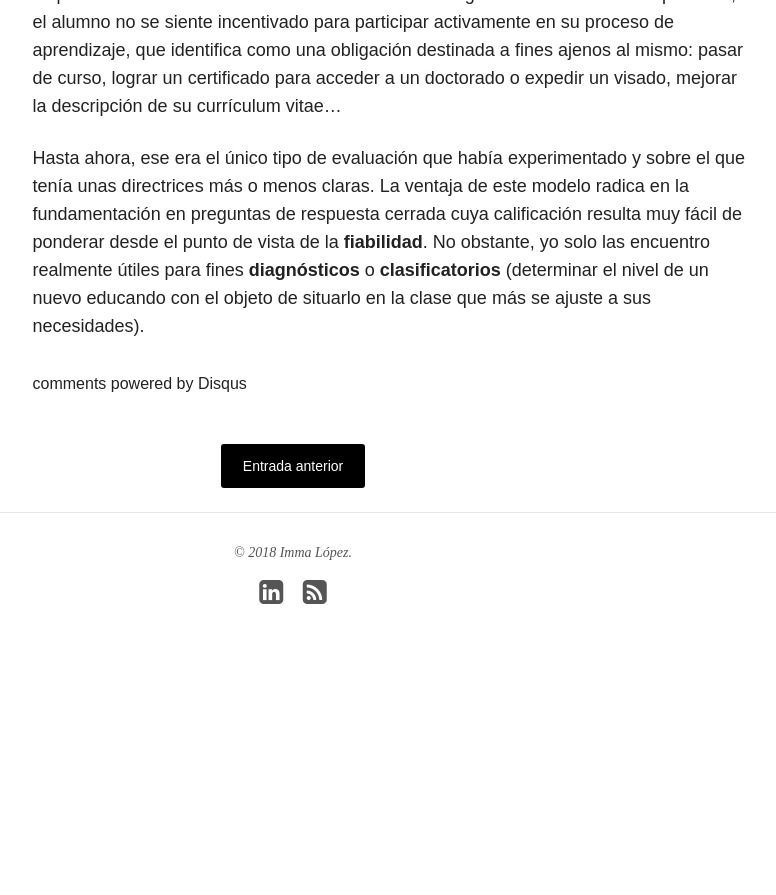
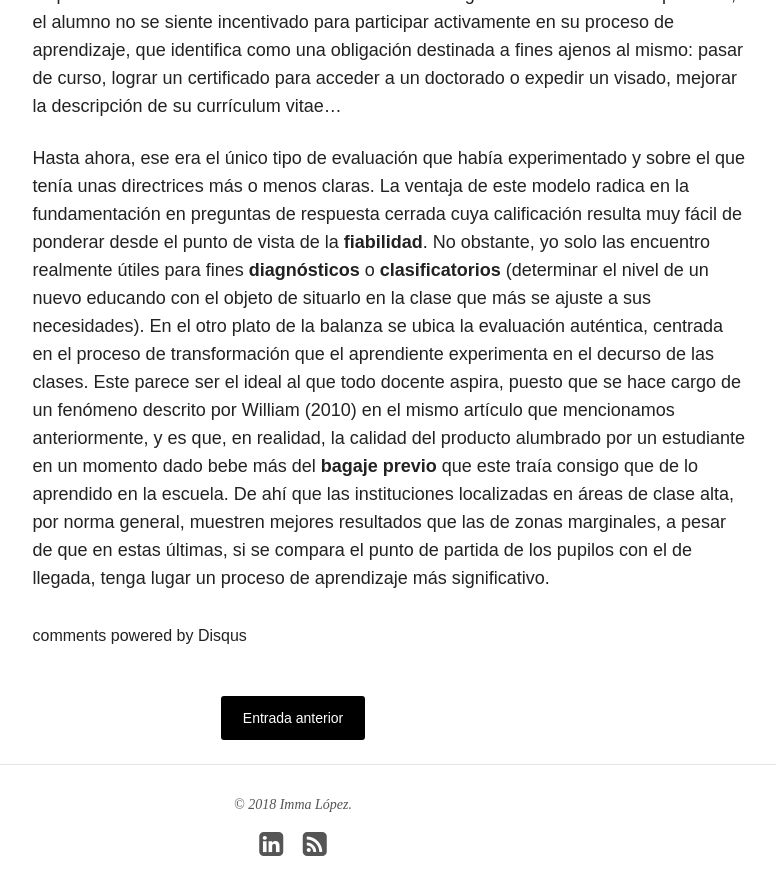
Before and after one commit to immalopez/immalopez.github.io, a Jekyll site: the page built from _posts/blog/2018-01-28-evaluacion-antes-y-despues.md, in a window 1280 px wide and 900 px high, scrolled down 3364 px. Shown: the top 895 px of the window, without its empty margins (347-1123 px from the left). Built offline with Jekyll 4.4.1, drawn with Linux system fonts in a browser that asks for light colours; nearby versions of some CDN libraries; comment, search, counter and statistics services are not loaded; before the commit the page ends 4068 px from its top, so only the background shows below that.

Commit message:
Update 2018-01-28-evaluacion-antes-y-despues.md

```diff
--- a/_posts/blog/2018-01-28-evaluacion-antes-y-despues.md
+++ b/_posts/blog/2018-01-28-evaluacion-antes-y-despues.md
@@ -82,4 +82,4 @@ El campo de la evaluación, como tantos otros, tiene su propia _[Querelle des An
 
 Como puede intuirse a partir de una lectura superficial de las doce características aquí descritas para cada modo de evaluación, la sumativa, centrada en el **producto** de un momento determinado (el de la prueba), es la que impera en la enseñanza reglada de este país. Incluso en los casos en los que se intenta suavizar y acercar a la auténtica, distribuyendo el peso de la nota final no en uno sino en dos o tres exámenes, lo que se consigue es lo que Dylan William, en «_What assessment can-and cannot-do_» (2010), denomina «_**banking system**_»: la acumulación de puntajes desligados entre sí que no conforman un todo orgánico al final del curso. Estudiamos para una prueba, vomitamos el contenido de las unidades didácticas sometidas a examen y lo olvidamos todo automáticamente después porque sabemos que no se nos va a volver a requerir. Cuando se pone el énfasis en la obtención de un número en lugar de en el crecimiento personal, el alumno no se siente incentivado para participar activamente en su proceso de aprendizaje, que identifica como una obligación destinada a fines ajenos al mismo: pasar de curso, lograr un certificado para acceder a un doctorado o expedir un visado,  mejorar la descripción de su currículum vitae…
 
-Hasta ahora, ese era el único tipo de evaluación que había experimentado y sobre el que tenía unas directrices más o menos claras. La ventaja de este modelo radica en la fundamentación en preguntas de respuesta cerrada cuya calificación resulta muy fácil de ponderar desde el punto de vista de la **fiabilidad**. No obstante, yo solo las encuentro realmente útiles para fines **diagnósticos** o **clasificatorios** (determinar el nivel de un nuevo educando con el objeto de situarlo en la clase que más se ajuste a sus necesidades).
+Hasta ahora, ese era el único tipo de evaluación que había experimentado y sobre el que tenía unas directrices más o menos claras. La ventaja de este modelo radica en la fundamentación en preguntas de respuesta cerrada cuya calificación resulta muy fácil de ponderar desde el punto de vista de la **fiabilidad**. No obstante, yo solo las encuentro realmente útiles para fines **diagnósticos** o **clasificatorios** (determinar el nivel de un nuevo educando con el objeto de situarlo en la clase que más se ajuste a sus necesidades). En el otro plato de la balanza se ubica la evaluación auténtica, centrada en el proceso de transformación que el aprendiente experimenta en el decurso de las clases. Este parece ser el ideal al que todo docente aspira, puesto que se hace cargo de un fenómeno descrito por William (2010) en el mismo artículo que mencionamos anteriormente, y es que, en realidad, la calidad del producto alumbrado por un estudiante en un momento dado bebe más del **bagaje previo** que este traía consigo que de lo aprendido en la escuela. De ahí que las instituciones localizadas en áreas de clase alta, por norma general, muestren mejores resultados que las de zonas marginales, a pesar de que en estas últimas, si se compara el punto de partida de los pupilos con el de llegada, tenga lugar un proceso de aprendizaje más significativo.
```
